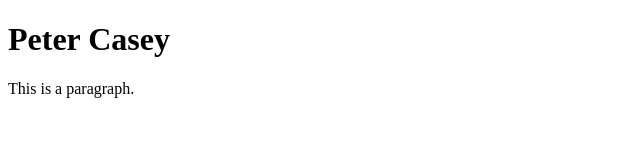
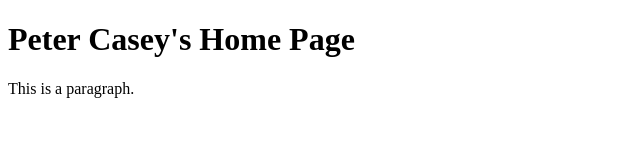
Before and after one commit to peterdcasey/trashme2, a plain HTML site: page index.html in a window 1280 px wide. Shown: the whole page, without its empty margins (0-640 px from the left). Drawn offline with Linux system fonts and the light colour scheme.

Commit message:
Made a change

```diff
--- a/index.html
+++ b/index.html
@@ -3,7 +3,7 @@
 <title>HTML Tutorial</title>
 <body>
 
-<h1>Peter Casey</h1>
+<h1>Peter Casey's Home Page</h1>
 <p>This is a paragraph.</p>
 
 </body>
```
